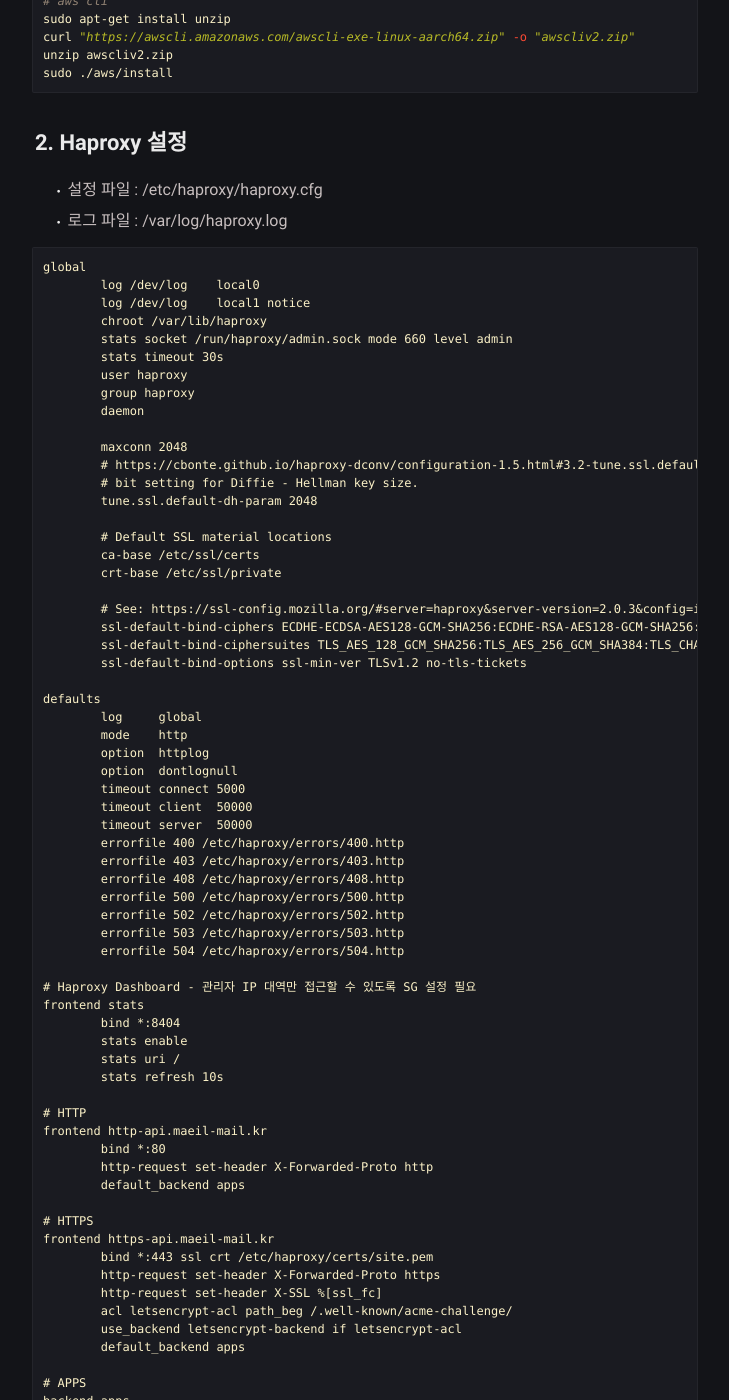
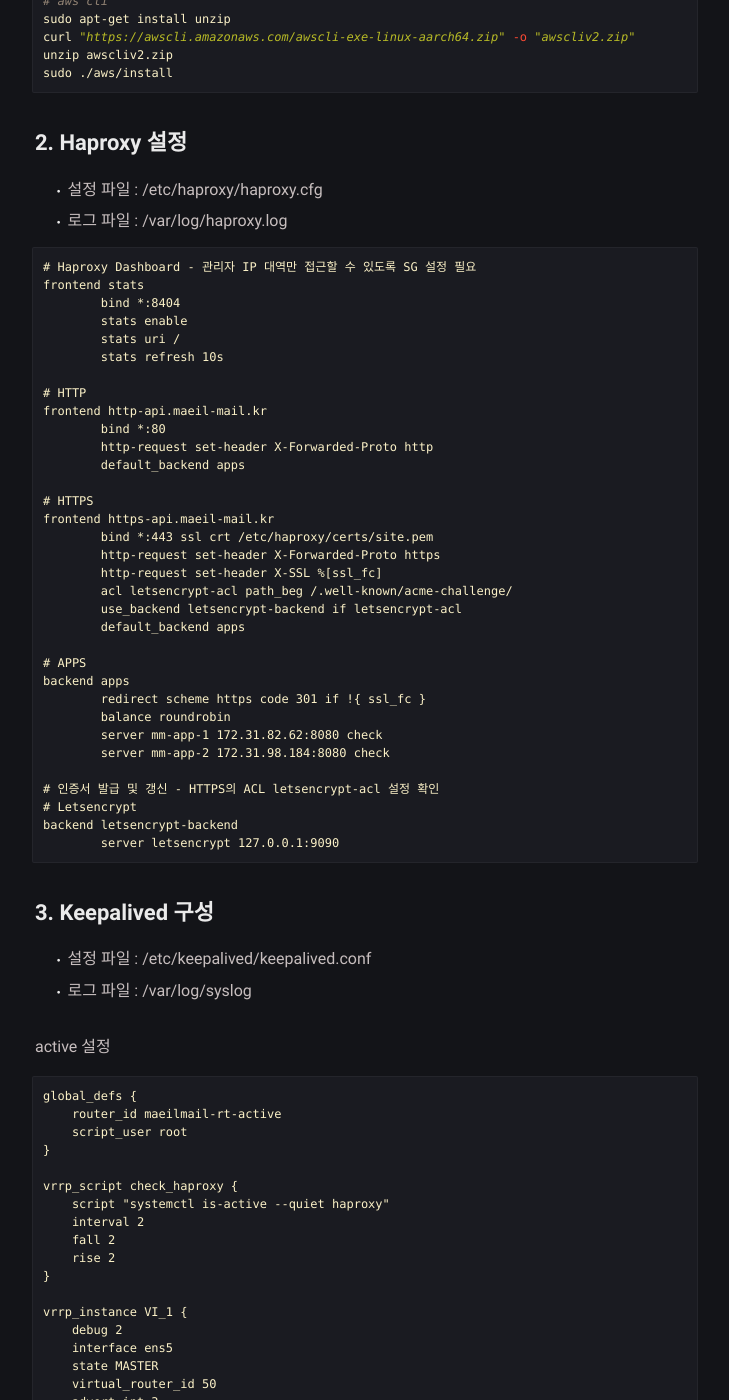
Before and after one commit to le2sky/tech, a Jekyll site: the page built from _posts/project/2025-07-31-mm-lb.md, in a window 1280 px wide and 1400 px high, scrolled down 903 px. Shown: the whole window, without its empty margins (275-1004 px from the left). Built offline with Jekyll 4.4.1, drawn with Linux system fonts in a browser that asks for light colours; some web fonts are replaced; some of the changed text lies outside the part shown.

Commit message:
post: 초안 3

````diff
--- a/_posts/project/2025-07-31-mm-lb.md
+++ b/_posts/project/2025-07-31-mm-lb.md
@@ -43,46 +43,6 @@ sudo ./aws/install
 - 로그 파일 : /var/log/haproxy.log
 
 ```
-global
-	log /dev/log	local0
-	log /dev/log	local1 notice
-	chroot /var/lib/haproxy
-	stats socket /run/haproxy/admin.sock mode 660 level admin
-	stats timeout 30s
-	user haproxy
-	group haproxy
-	daemon
-
-	maxconn 2048
-    	# https://cbonte.github.io/haproxy-dconv/configuration-1.5.html#3.2-tune.ssl.default-dh-param
-    	# bit setting for Diffie - Hellman key size.
-    	tune.ssl.default-dh-param 2048
-
-	# Default SSL material locations
-	ca-base /etc/ssl/certs
-	crt-base /etc/ssl/private
-
-	# See: https://ssl-config.mozilla.org/#server=haproxy&server-version=2.0.3&config=intermediate
-        ssl-default-bind-ciphers ECDHE-ECDSA-AES128-GCM-SHA256:ECDHE-RSA-AES128-GCM-SHA256:ECDHE-ECDSA-AES256-GCM-SHA384:ECDHE-RSA-AES256-GCM-SHA384:ECDHE-ECDSA-CHACHA20-POLY1305:ECDHE-RSA-CHACHA20-POLY1305:DHE-RSA-AES128-GCM-SHA256:DHE-RSA-AES256-GCM-SHA384
-        ssl-default-bind-ciphersuites TLS_AES_128_GCM_SHA256:TLS_AES_256_GCM_SHA384:TLS_CHACHA20_POLY1305_SHA256
-        ssl-default-bind-options ssl-min-ver TLSv1.2 no-tls-tickets
-
-defaults
-	log	global
-	mode	http
-	option	httplog
-	option	dontlognull
-        timeout connect 5000
-        timeout client  50000
-        timeout server  50000
-	errorfile 400 /etc/haproxy/errors/400.http
-	errorfile 403 /etc/haproxy/errors/403.http
-	errorfile 408 /etc/haproxy/errors/408.http
-	errorfile 500 /etc/haproxy/errors/500.http
-	errorfile 502 /etc/haproxy/errors/502.http
-	errorfile 503 /etc/haproxy/errors/503.http
-	errorfile 504 /etc/haproxy/errors/504.http
-
 # Haproxy Dashboard - 관리자 IP 대역만 접근할 수 있도록 SG 설정 필요
 frontend stats
         bind *:8404
@@ -262,8 +222,6 @@ CERT="/etc/letsencrypt/live/$DOMAIN"
 cat $CERT/fullchain.pem $CERT/privkey.pem > $TARGET_PEM
 
 echo "$TARGET_PEM generated."
-
-systemctl reload haproxy
 ```
 
 스크립트 실행되는지 실행하려면 강제 리뉴얼로 테스트할 수 있다.
@@ -280,14 +238,16 @@ sudo certbot renew --force-renewal
 #!/bin/bash
 WATCH_DIRS="/etc/haproxy /etc/haproxy/certs"
 PIPE="/tmp/haproxy-pipe"
-LOG_FILE="./log/haproxy-sync.log"
+LOG_FILE="/home/ununtu/sync/log/haproxy-sync.log"
 REMOTE_USER="ubuntu"
 REMOTE_HOST="172.31.34.184"
 INOTIFY_PID=0
 
+exec >> $LOG_FILE 2>&1
+
 cleanup() {
-  echo "$(date) - cleanup() called, killing $INOTIFY_PID" >> "$LOG_FILE"
-  [[ $INOTIFY_PID -gt 0 ]] && kill $INOTIFY_PID 2>/dev/null
+  echo "$(date) - cleanup() called, killing $INOTIFY_PID"
+  [[ $INOTIFY_PID -gt 0 ]] && kill $INOTIFY_PID
   rm -f "$PIPE"
   exit 0
 }
@@ -296,22 +256,24 @@ trap cleanup SIGINT SIGTERM EXIT
 [[ -p "$PIPE" ]] && rm -f "$PIPE"
 mkfifo "$PIPE"
 
-echo "$(date) - File Sync Started, main PID = $$" >> "$LOG_FILE"
+echo "$(date) - File Sync Started, main PID = $$"
 
 inotifywait -mrq -e close_write $WATCH_DIRS > "$PIPE" &
 INOTIFY_PID=$!
 
 while read path action file;  do
- echo "$(date) - Detected $action on $path$file" >> "$LOG_FILE"
+  echo "$(date) - Detected $action on $path$file"
 
   if [ "$file" = "haproxy.cfg" ]; then
-    scp -p /etc/haproxy/haproxy.cfg $REMOTE_USER@$REMOTE_HOST:/home/ubuntu/tmp/ >> "$LOG_FILE"
-    ssh $REMOTE_USER@$REMOTE_HOST "sudo mv /home/ubuntu/tmp/haproxy.cfg /etc/haproxy/ && sudo systemctl reload haproxy" >> "$LOG_FILE"
+    scp -p /etc/haproxy/haproxy.cfg $REMOTE_USER@$REMOTE_HOST:/home/ubuntu/tmp/
+    ssh $REMOTE_USER@$REMOTE_HOST "sudo mv /home/ubuntu/tmp/haproxy.cfg /etc/haproxy/ && sudo systemctl reload haproxy"
+    sudo systemctl reload haproxy
   fi
 
   if [ "$file" = "site.pem" ]; then
-    scp -p /etc/haproxy/certs/site.pem $REMOTE_USER@$REMOTE_HOST:/home/ubuntu/tmp/ >> "$LOG_FILE"
-    ssh $REMOTE_USER@$REMOTE_HOST "sudo mv /home/ubuntu/tmp/site.pem /etc/haproxy/certs/ && sudo systemctl reload haproxy" >> "$LOG_FILE"
+    scp -p /etc/haproxy/certs/site.pem $REMOTE_USER@$REMOTE_HOST:/home/ubuntu/tmp/
+    ssh $REMOTE_USER@$REMOTE_HOST "sudo mv /home/ubuntu/tmp/site.pem /etc/haproxy/certs/ && sudo systemctl reload haproxy"
+    sudo systemctl reload haproxy
   fi
 done < "$PIPE"
 ```
@@ -324,6 +286,49 @@ done < "$PIPE"
 - 위에 renewal-hook이랑 마찬가지로 항상 설정을 바꾸면 reload 시켜야한다.
 - 입력 리디렉션으로 while에 inotifywait 반환값을 줘야한다.
 - 로그는 /home/ubuntu/sync/log/haproxy-sync.log에 출력했다.
+
+
+
+이제 해당 스크립트를 자동으로 실행되게 만들려고 한다. systemd에 service로 등록해줄것이다.
+
+/usr/lib/systemd/system/watch-sync.service
+
+```
+[Unit]
+Description=HAProxy Config Sync Service
+After=network-online.target
+
+[Service]
+Type=simple
+ExecStart=/home/ubuntu/sync/watch_sync.sh
+Restart=on-failure
+User=ubuntu
+
+[Install]
+WantedBy=multi-user.target
+```
+
+아래와 같이 입력하고 인스턴스를 재부팅했다.
+
+```sh
+sudo systemctl daemon-reload
+sudo systemctl start watch-sync
+sudo systemctl enable watch-sync
+sudo systemctl status watch-sync
+```
+
+<figure>
+<img src="./img/lb-file-sync-1.png" alt="shell">
+<figcaption> 서비스랑 프로세스 모두 잘 띄워져있다..! </figcaption>
+</figure>
+
+마지막으로 동기화 테스트를 해보자.
+
+<figure>
+<img src="./img/lb-file-sync-2.gif" alt="shell">
+<figcaption> </figcaption>
+</figure>
+
 
 ## 6. Failover
 
````
Also changed, not shown: _posts/project/img/lb-file-sync-1.png (added), _posts/project/img/lb-file-sync-2.gif (added).
